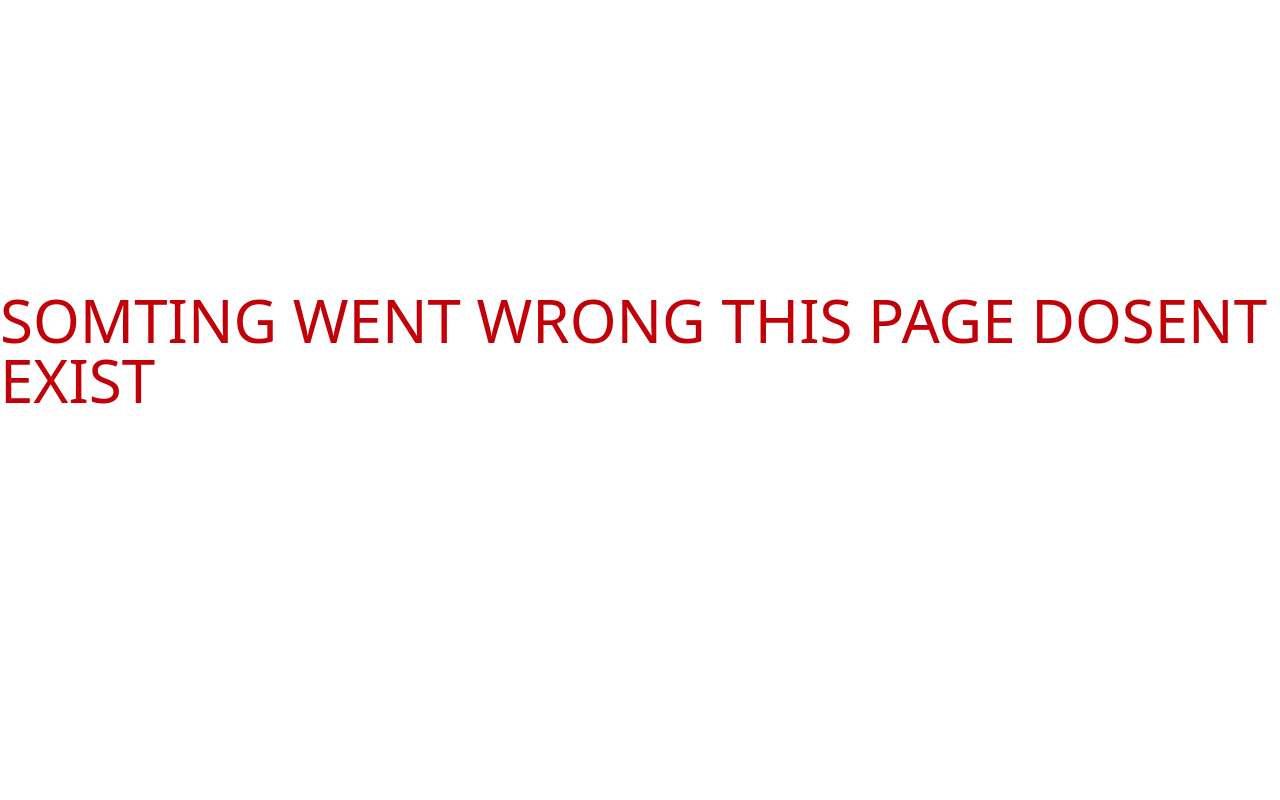
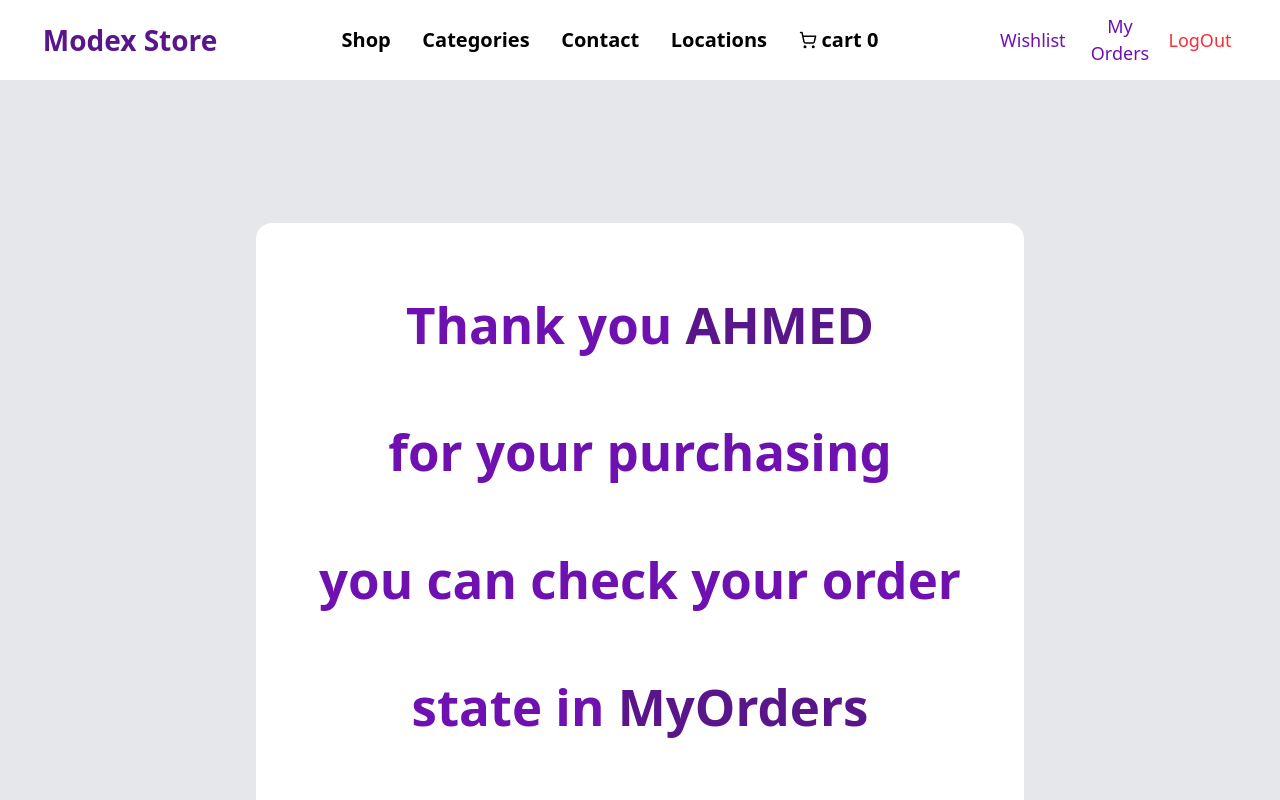
Before and after one commit to ahmed-rmdan/ModexStore, a React (Vite) app: page /thankyou in a window 1280 px wide. Shown: the top 800 px of the page. Built offline with nearby package versions, Linux system fonts and the light colour scheme.

Commit message:
finish thankyou

```diff
--- a/src/App.tsx
+++ b/src/App.tsx
@@ -19,6 +19,9 @@ import { Signup } from "./pages/signup"
 import { Wishlist } from "./pages/wishlistpg"
 import { Puchasepg } from "./pages/purchasepg"
 import { Paymentpg } from "./pages/paymentpg"
+import { Thankyoupg } from "./pages/thankyoupg"
+
+
 const router=createBrowserRouter([
   {path:'/',element:<Root></Root>,errorElement:<Eroor></Eroor>,
     children:[
@@ -38,7 +41,8 @@ const router=createBrowserRouter([
      {path:'/signup',element:<Signup></Signup>},
      {path:'/wishlist',element:<Wishlist></Wishlist>},
      {path:'/purchase',element:<Puchasepg></Puchasepg>},
-      {path:'/payment',element:<Paymentpg></Paymentpg>}
+      {path:'/payment',element:<Paymentpg></Paymentpg>},
+      {path:'/thankyou',element:<Thankyoupg></Thankyoupg>}
 
 
     ]
--- a/src/pages/paymentpg.tsx
+++ b/src/pages/paymentpg.tsx
@@ -16,7 +16,7 @@ function handlestripechecout(){
 
 
                   <div className="bg-white flex flex-col items-center w-[95%] sm:w-[85%] xl:w-[65%] h-[90%] justify-center gap-[13%] rounded-2xl">
-                                             <progress value={70} max={100} className="custom-progress border-4  border-purple-800 rounded-[8px] w-[55%] sm:w-[45%] h-[2.5%] "></progress>
+                                             <progress value={70} max={100} className="custom-progress border-4  border-purple-800 rounded-[8px] w-[55%] sm:w-[45%] h-[2.5%]  2xl:h-[3%] "></progress>
 
                                          <button className="flex flex-row items-center justify-center gap-[5%] w-[68%] lg:w-[50%] h-[15%]   sm:h-[18%] border-4  text-[1.5em]  border-blue-600 cursor-pointer text-blue-600 font-bold rounded-2xl hover:border-blue-800  " onClick={handlestripechecout}>
                                      <img src={stripelogo}   className="w-[40%] " ></img>
--- a/src/pages/purchasepg.tsx
+++ b/src/pages/purchasepg.tsx
@@ -37,7 +37,7 @@ function handleclick(){
 
                   <div className="bg-white flex flex-col items-center w-[95%] sm:w-[65%] h-[90%] justify-center gap-[7%] rounded-2xl">
 
-                      <progress value={30} max={100} className="custom-progress border-4  border-purple-800 rounded-[8px] w-[45%] sm:w-[40%] h-[2%] xl:h-[2.5%] "></progress>
+                      <progress value={30} max={100} className="custom-progress border-4  border-purple-800 rounded-[8px] w-[45%] sm:w-[40%] h-[2%] xl:h-[2.5%] 2xl:h-[3%] "></progress>
 
 
 
--- /dev/null
+++ b/src/pages/thankyoupg.tsx
@@ -0,0 +1,35 @@
+
+import React from "react";
+
+
+import { NavLink } from "react-router-dom";
+
+
+
+export const Thankyoupg:React.FC<{}>=()=>{
+
+
+    return(
+
+       <div className="bg-gray-200 flex justify-center items-center w-full h-[740px] sm:h-[950px] text-[9px]  sm:text-[12.5px] md:text-[14px] lg:-text-[18px] xl:text-[17px] ">
+
+
+                  <div className="bg-white flex  flex-col text-center text-[3em] font-bold text-purple-800 items-center leading-[2.5em] w-[95%] sm:w-[85%] xl:w-[60%] h-[70%] justify-start gap-[13%] rounded-2xl">
+                                        <p className=" mt-[19%] sm:mt-[9%]  xl:mt-[5%] w-[90%]">Thank you <span className="text-purple-900">AHMED</span>  <br/>
+                                         for your purchasing
+                                        <br/>
+                                              you can check your order state in <NavLink className="text-purple-900 font-extrabold hover:underline" to={'/myorders'}>MyOrders</NavLink>
+
+
+
+                                        </p>
+
+
+                  </div>
+
+        </div>
+
+
+                      )
+
+                    }
```
